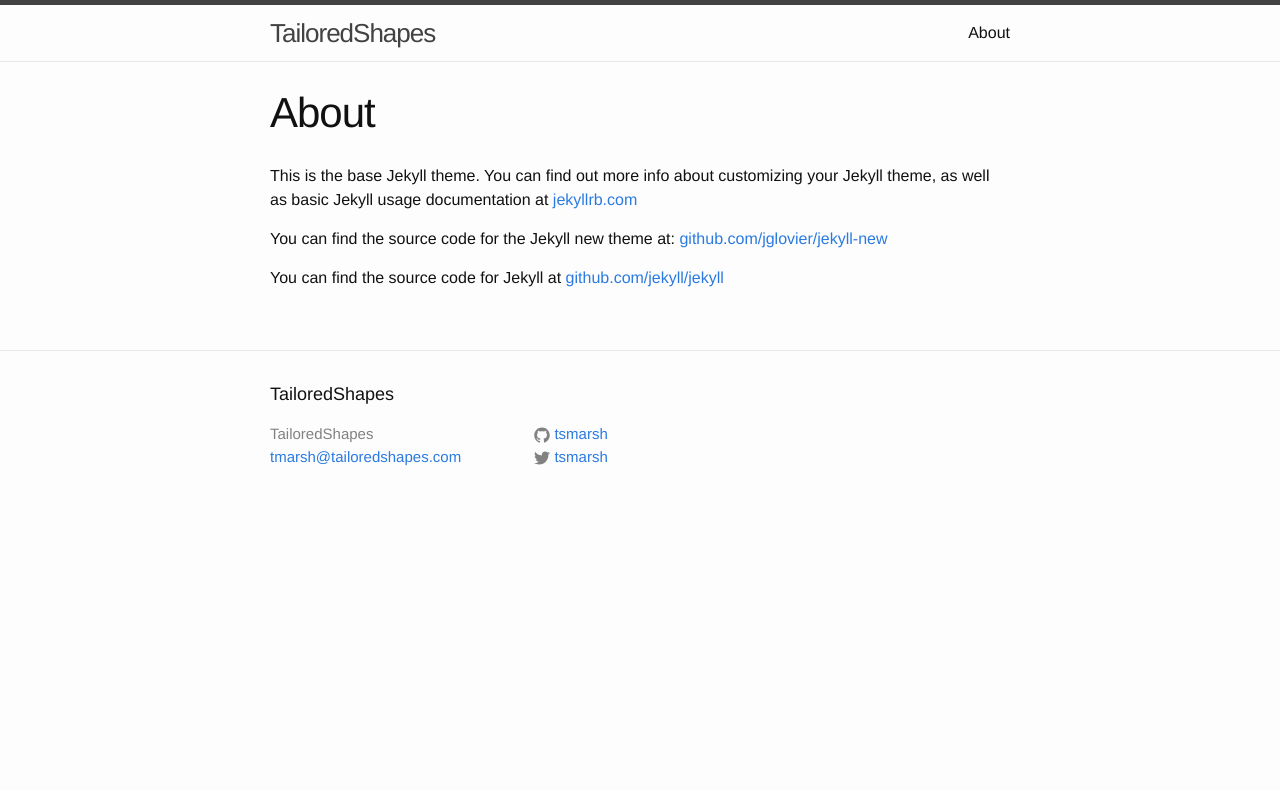
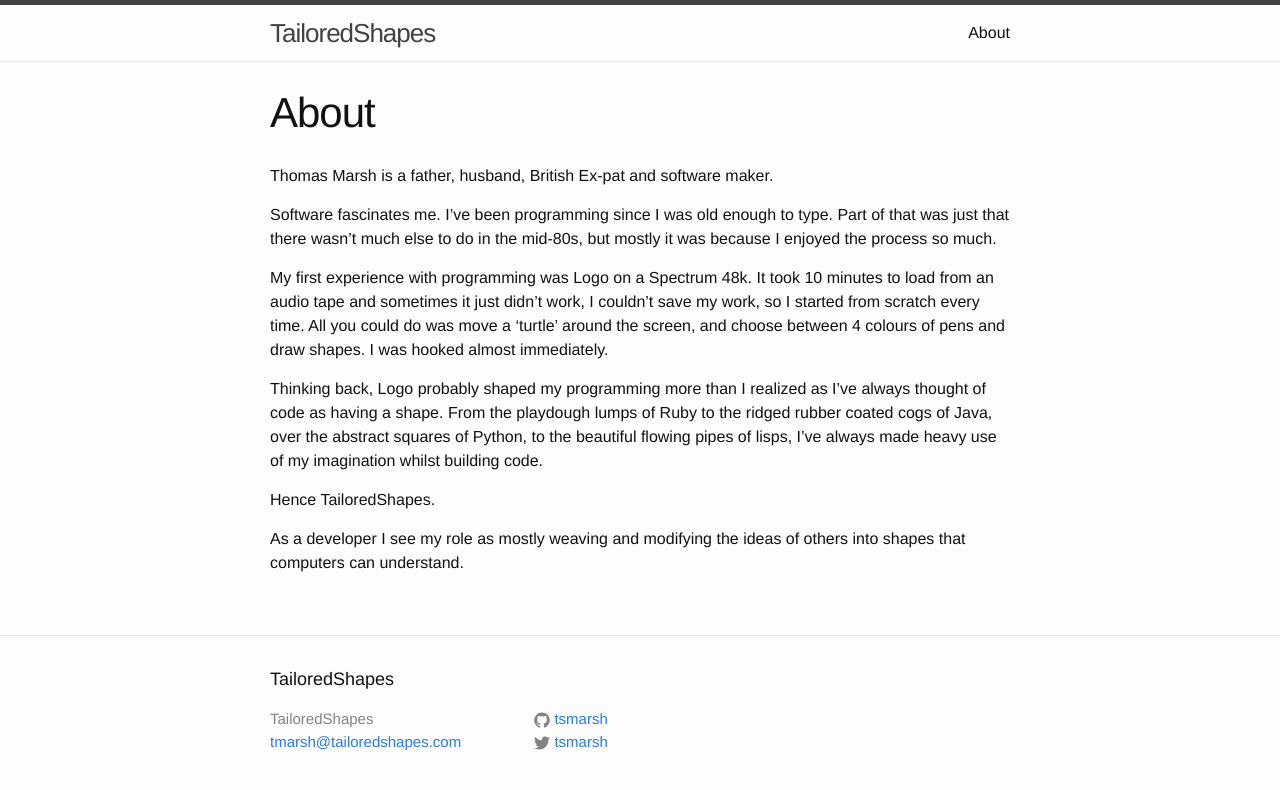
Before and after one commit to tsmarsh/blog, a Jekyll site: the page built from about.md, in a window 1280 px wide. Shown: the top 790 px of the page. Built offline with Jekyll 4.4.1, drawn with Linux system fonts in a browser that asks for light colours.

Commit message:
Fixed the about page

```diff
--- a/about.md
+++ b/about.md
@@ -4,8 +4,14 @@ title: About
 permalink: /about/
 ---
 
-This is the base Jekyll theme. You can find out more info about customizing your Jekyll theme, as well as basic Jekyll usage documentation at [jekyllrb.com](http://jekyllrb.com/)
+Thomas Marsh is a father, husband, British Ex-pat and software maker.
 
-You can find the source code for the Jekyll new theme at: [github.com/jglovier/jekyll-new](https://github.com/jglovier/jekyll-new)
+Software fascinates me. I've been programming since I was old enough to type. Part of that was just that there wasn't much else to do in the mid-80s, but mostly it was because I enjoyed the process so much.
 
-You can find the source code for Jekyll at [github.com/jekyll/jekyll](https://github.com/jekyll/jekyll)
+My first experience with programming was Logo on a Spectrum 48k. It took 10 minutes to load from an audio tape and sometimes it just didn't work, I couldn't save my work, so I started from scratch every time. All you could do was move a 'turtle' around the screen, and choose between 4 colours of pens and draw shapes. I was hooked almost immediately.
+
+Thinking back, Logo probably shaped my programming more than I realized as I've always thought of code as having a shape. From the playdough lumps of Ruby to the ridged rubber coated cogs of Java, over the abstract squares of Python, to the beautiful flowing pipes of lisps, I've always made heavy use of my imagination whilst building code.
+
+Hence TailoredShapes.
+
+As a developer I see my role as mostly weaving and modifying the ideas of others into shapes that computers can understand.
```
